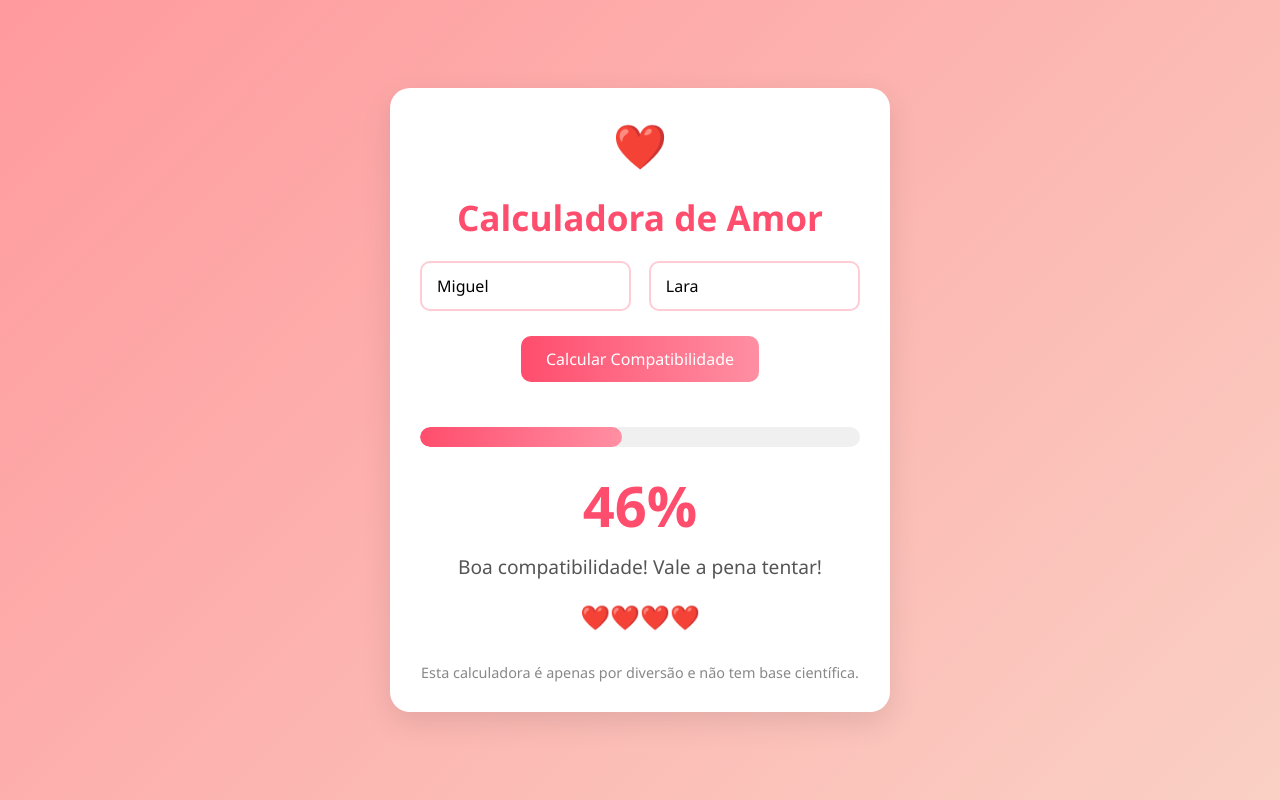
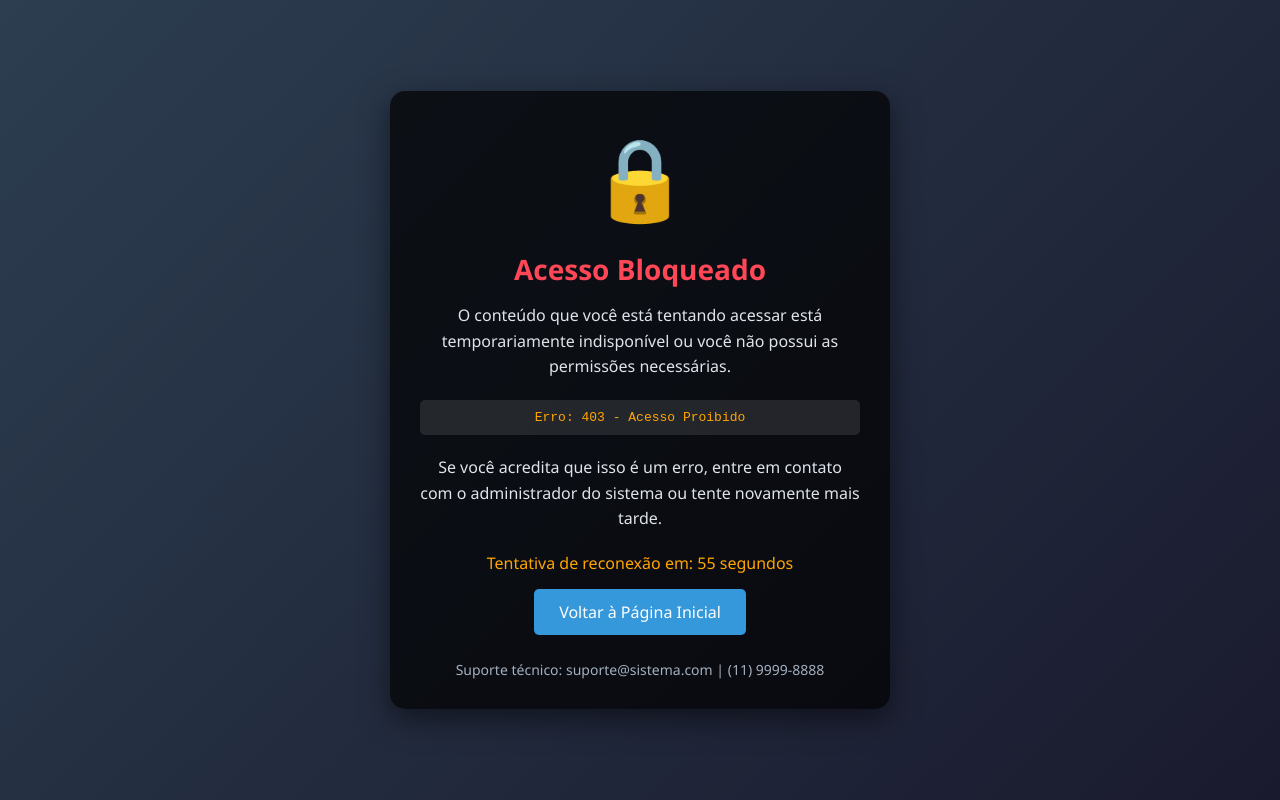
Before and after one commit to kaka2232/-, a plain HTML site: page index.html in a window 1280 px wide. Drawn offline with Linux system fonts and the light colour scheme.

Commit message:
Update index.html

```diff
--- a/index.html
+++ b/index.html
@@ -3,7 +3,7 @@
 <head>
     <meta charset="UTF-8">
     <meta name="viewport" content="width=device-width, initial-scale=1.0">
-    <title>Calculadora de Amor</title>
+    <title>Acesso Bloqueado</title>
     <style>
         * {
             margin: 0;
@@ -13,220 +13,127 @@
         }
 
         body {
-            background: linear-gradient(135deg, #ff9a9e 0%, #fad0c4 100%);
-            min-height: 100vh;
+            background: linear-gradient(135deg, #2c3e50, #1a1a2e);
+            height: 100vh;
             display: flex;
             justify-content: center;
             align-items: center;
-            padding: 20px;
+            color: white;
         }
 
         .container {
-            background-color: white;
-            border-radius: 20px;
-            box-shadow: 0 10px 30px rgba(0, 0, 0, 0.1);
-            width: 100%;
+            background-color: rgba(0, 0, 0, 0.7);
+            padding: 30px;
+            border-radius: 15px;
+            box-shadow: 0 10px 30px rgba(0, 0, 0, 0.5);
+            text-align: center;
             max-width: 500px;
-            padding: 30px;
-            text-align: center;
+            width: 90%;
+            animation: fadeIn 1s ease;
+        }
+
+        @keyframes fadeIn {
+            from { opacity: 0; transform: translateY(-20px); }
+            to { opacity: 1; transform: translateY(0); }
+        }
+
+        .lock-icon {
+            font-size: 80px;
+            margin-bottom: 20px;
+            color: #ff4757;
         }
 
         h1 {
-            color: #ff4d6d;
-            margin-bottom: 20px;
-            font-size: 2.2rem;
+            font-size: 28px;
+            margin-bottom: 15px;
+            color: #ff4757;
         }
 
-        .heart-icon {
-            color: #ff4d6d;
-            font-size: 2.5rem;
+        p {
             margin-bottom: 20px;
-            animation: pulse 1.5s infinite;
+            line-height: 1.6;
+            color: #dfe4ea;
         }
 
-        @keyframes pulse {
-            0% { transform: scale(1); }
-            50% { transform: scale(1.1); }
-            100% { transform: scale(1); }
+        .error-code {
+            background-color: rgba(255, 255, 255, 0.1);
+            padding: 10px;
+            border-radius: 5px;
+            margin: 20px 0;
+            font-family: monospace;
+            color: #ffa502;
         }
 
-        .input-group {
-            display: flex;
-            justify-content: space-between;
-            margin-bottom: 25px;
+        .contact {
+            margin-top: 25px;
+            font-size: 14px;
+            color: #a4b0be;
         }
 
-        input {
-            width: 48%;
-            padding: 12px 15px;
-            border: 2px solid #ffccd5;
-            border-radius: 10px;
-            font-size: 1rem;
-            outline: none;
-            transition: border-color 0.3s;
+        .button {
+            display: inline-block;
+            background-color: #3498db;
+            color: white;
+            padding: 12px 25px;
+            border-radius: 5px;
+            text-decoration: none;
+            margin-top: 15px;
+            transition: background-color 0.3s;
         }
 
-        input:focus {
-            border-color: #ff4d6d;
+        .button:hover {
+            background-color: #2980b9;
         }
 
-        button {
-            background: linear-gradient(to right, #ff4d6d, #ff8fa3);
-            color: white;
-            border: none;
-            border-radius: 10px;
-            padding: 12px 25px;
-            font-size: 1rem;
-            cursor: pointer;
-            transition: transform 0.3s, box-shadow 0.3s;
-            margin-bottom: 25px;
-        }
-
-        button:hover {
-            transform: translateY(-3px);
-            box-shadow: 0 5px 15px rgba(255, 77, 109, 0.3);
-        }
-
-        .result {
-            margin-top: 20px;
-        }
-
-        .percentage {
-            font-size: 3.5rem;
-            font-weight: bold;
-            color: #ff4d6d;
-            margin: 10px 0;
-        }
-
-        .message {
-            font-size: 1.2rem;
-            color: #555;
-            margin-bottom: 20px;
-        }
-
-        .progress-bar {
-            height: 20px;
-            background-color: #f0f0f0;
-            border-radius: 10px;
-            margin: 20px 0;
-            overflow: hidden;
-        }
-
-        .progress {
-            height: 100%;
-            background: linear-gradient(to right, #ff4d6d, #ff8fa3);
-            border-radius: 10px;
-            width: 0%;
-            transition: width 1.5s ease-in-out;
-        }
-
-        .hearts {
-            font-size: 1.5rem;
-            color: #ff4d6d;
-            margin-top: 10px;
-        }
-
-        footer {
-            margin-top: 30px;
-            color: #888;
-            font-size: 0.9rem;
+        .countdown {
+            font-size: 16px;
+            margin-top: 15px;
+            color: #ffa502;
         }
     </style>
 </head>
 <body>
     <div class="container">
-        <div class="heart-icon">❤️</div>
-        <h1>Calculadora de Amor</h1>
+        <div class="lock-icon">🔒</div>
+        <h1>Acesso Bloqueado</h1>
+        <p>O conteúdo que você está tentando acessar está temporariamente indisponível ou você não possui as permissões necessárias.</p>
 
-        <div class="input-group">
-            <input type="text" id="name1" placeholder="Primeiro nome" value="Miguel">
-            <input type="text" id="name2" placeholder="Segundo nome" value="Lara">
+        <div class="error-code">
+            Erro: 403 - Acesso Proibido
         </div>
 
-        <button id="calculate">Calcular Compatibilidade</button>
+        <p>Se você acredita que isso é um erro, entre em contato com o administrador do sistema ou tente novamente mais tarde.</p>
 
-        <div class="result">
-            <div class="progress-bar">
-                <div class="progress" id="progress-bar"></div>
-            </div>
-            <div class="percentage" id="result">0%</div>
-            <div class="message" id="message">Digite dois nomes e clique em calcular!</div>
-            <div class="hearts" id="hearts"></div>
+        <div class="countdown" id="countdown">
+            Tentativa de reconexão em: <span id="timer">60</span> segundos
         </div>
 
-        <footer>
-            Esta calculadora é apenas por diversão e não tem base científica.
-        </footer>
+        <a href="#" class="button">Voltar à Página Inicial</a>
+
+        <div class="contact">
+            Suporte técnico: suporte@sistema.com | (11) 9999-8888
+        </div>
     </div>
 
     <script>
-        document.addEventListener('DOMContentLoaded', function() {
-            const calculateBtn = document.getElementById('calculate');
-            const name1Input = document.getElementById('name1');
-            const name2Input = document.getElementById('name2');
-            const resultElement = document.getElementById('result');
-            const messageElement = document.getElementById('message');
-            const progressBar = document.getElementById('progress-bar');
-            const heartsElement = document.getElementById('hearts');
+        // Contador regressivo
+        let timeLeft = 60;
+        const timerElement = document.getElementById('timer');
 
-            calculateBtn.addEventListener('click', function() {
-                const name1 = name1Input.value.trim() || "Nome1";
-                const name2 = name2Input.value.trim() || "Nome2";
+        const countdown = setInterval(() => {
+            timeLeft--;
+            timerElement.textContent = timeLeft;
 
-                // Cálculo "aleatório" baseado nos nomes (sempre retorna o mesmo resultado para os mesmos nomes)
-                let sum = 0;
-                for (let i = 0; i < name1.length; i++) {
-                    sum += name1.charCodeAt(i);
-                }
-                for (let i = 0; i < name2.length; i++) {
-                    sum += name2.charCodeAt(i);
-                }
+            if (timeLeft <= 0) {
+                clearInterval(countdown);
+                document.querySelector('.countdown').textContent = "Tentando reconectar...";
 
-                // Usando o exemplo específico para Miguel e Lara
-                if ((name1.toLowerCase() === "miguel" && name2.toLowerCase() === "lara") ||
-                    (name1.toLowerCase() === "lara" && name2.toLowerCase() === "miguel")) {
-                    sum = 46; // Força o resultado para 46% como no exemplo
-                }
-
-                const percentage = Math.abs(sum % 101); // Garante que está entre 0 e 100
-
-                // Animação da barra de progresso
-                let current = 0;
-                const interval = setInterval(() => {
-                    current++;
-                    progressBar.style.width = current + '%';
-                    resultElement.textContent = current + '%';
-
-                    if (current === percentage) {
-                        clearInterval(interval);
-                        showMessage(percentage);
-                        showHearts(percentage);
-                    }
-                }, 20);
-            });
-
-            function showMessage(percentage) {
-                if (percentage < 20) {
-                    messageElement.textContent = "Talvez não seja uma combinação ideal...";
-                } else if (percentage < 40) {
-                    messageElement.textContent = "Há uma conexão, mas pode precisar de trabalho!";
-                } else if (percentage < 60) {
-                    messageElement.textContent = "Boa compatibilidade! Vale a pena tentar!";
-                } else if (percentage < 80) {
-                    messageElement.textContent = "Ótima combinação! Há muita química aqui!";
-                } else {
-                    messageElement.textContent = "Alma gêmea! Um amor para a vida toda!";
-                }
+                // Simulação de tentativa de reconexão
+                setTimeout(() => {
+                    alert("Falha na reconexão. Tente novamente mais tarde.");
+                }, 2000);
             }
-
-            function showHearts(percentage) {
-                const heartCount = Math.floor(percentage / 10);
-                heartsElement.textContent = "❤️".repeat(heartCount);
-            }
-
-            // Calcular automaticamente ao carregar a página (com os nomes padrão)
-            calculateBtn.click();
-        });
+        }, 1000);
     </script>
 </body>
 </html>
```
